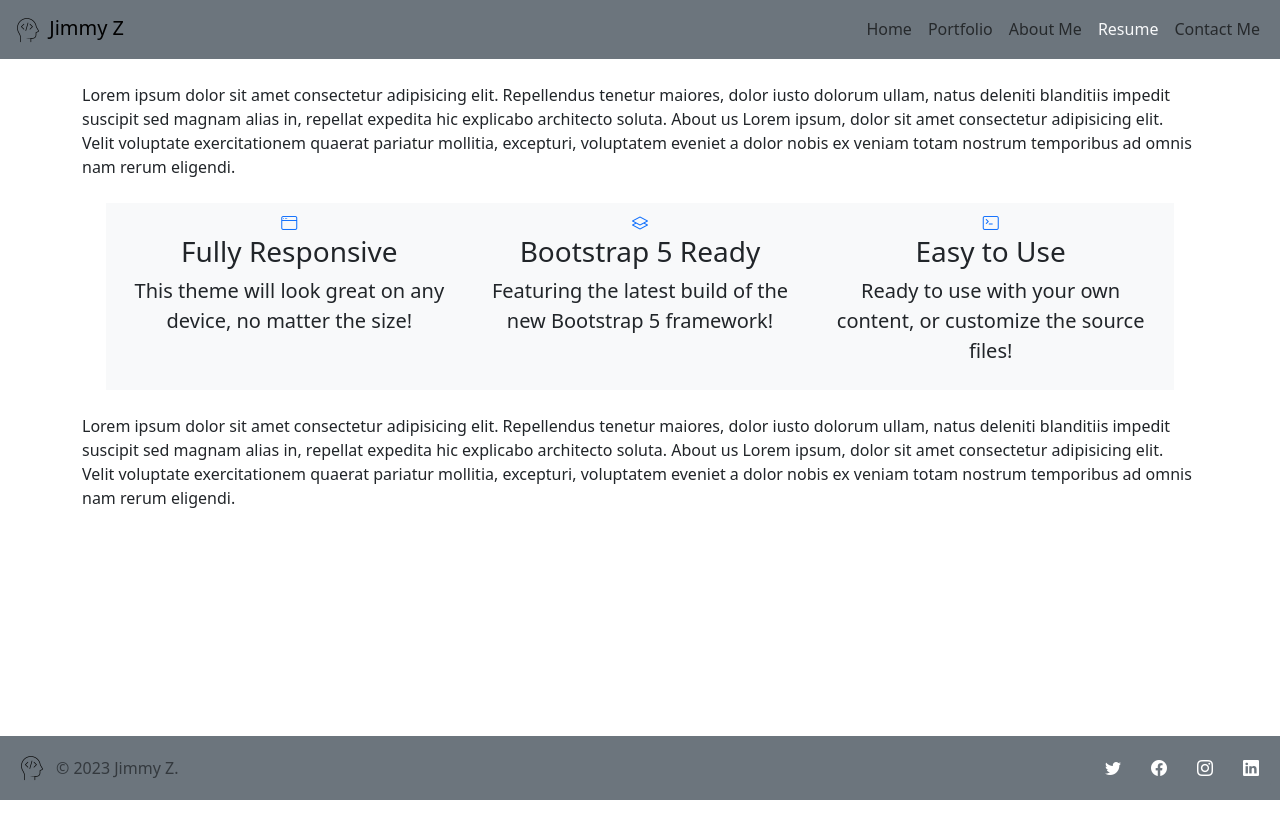
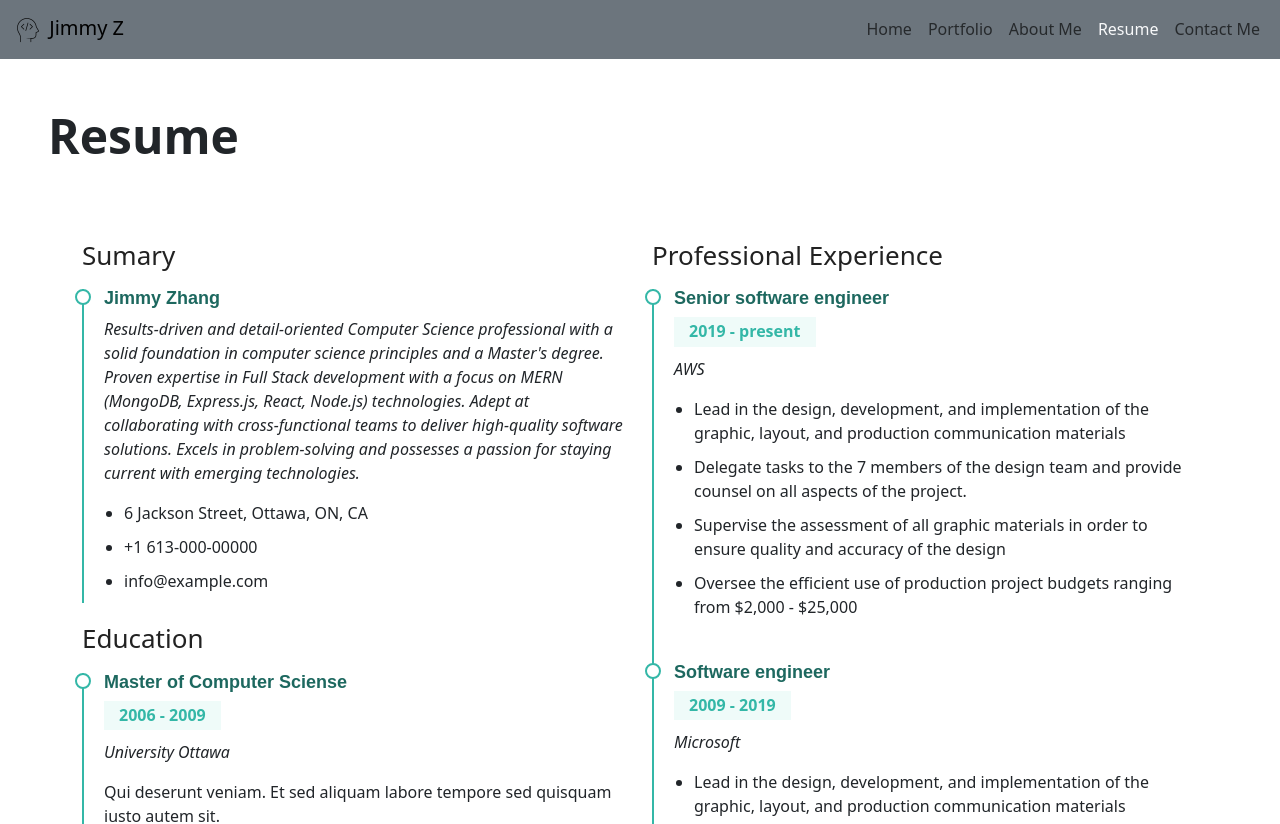
Before and after one commit to jizhang80/ReactPortfolio, a React (Vite) app: page /resume in a window 1280 px wide. Shown: the top 824 px of the page. Before the commit the page ends 800 px from the top, so only its background shows below. Built offline with nearby package versions, Linux system fonts and the light colour scheme.

Commit message:
resume done

```diff
--- /dev/null
+++ b/src/components/Resume.css
@@ -0,0 +1,57 @@
+.resume .resume-title {
+  font-size: 26px;
+  font-weight: 400;
+  margin-top: 20px;
+  margin-bottom: 20px;
+  color: #222222;
+}
+
+.resume .resume-item {
+  padding: 0 0 20px 20px;
+  margin-top: -2px;
+  border-left: 2px solid #34b7a7;
+  position: relative;
+}
+
+.resume .resume-item h4 {
+  line-height: 18px;
+  font-size: 18px;
+  font-weight: 600;
+  font-family: "Poppins", sans-serif;
+  color: #1d685f;
+  margin-bottom: 10px;
+}
+
+.resume .resume-item h5 {
+  font-size: 16px;
+  background: #effbf9;
+  padding: 5px 15px;
+  display: inline-block;
+  font-weight: 600;
+  margin-bottom: 10px;
+  color: #34b7a7;
+}
+
+.resume .resume-item ul {
+  padding-left: 20px;
+}
+
+.resume .resume-item ul li {
+  padding-bottom: 10px;
+}
+
+.resume .resume-item:last-child {
+  padding-bottom: 0;
+}
+
+.resume .resume-item::before {
+  content: "";
+  position: absolute;
+  width: 16px;
+  height: 16px;
+  border-radius: 50px;
+  left: -9px;
+  top: 0;
+  background: #fff;
+  border: 2px solid #34b7a7;
+}
--- /dev/null
+++ b/src/components/Resume.jsx
@@ -0,0 +1,40 @@
+import './Resume.css'
+import ResumeItem from './UI/ResumeItem'
+
+export default function Resume({props}) {
+	return (
+		<section id="resume" className="resume">
+	      <div className="container" data-aos="fade-up">
+	        <div className="row">
+
+	          <div className="col-lg-6">
+	            <h3 className="resume-title">Sumary</h3>
+	            <div className="resume-item pb-0">
+	              <h4>{props.name}</h4>
+	              <p><em>{props.sumary}</em></p>
+	              <div className="my-2">
+	              	<ul>
+	              		<li>{props.contactAddress}</li>
+	              		<li>{props.contactPhone}</li>
+	              		<li>{props.contactEmail}</li>
+	              	</ul>
+	              </div>
+	            </div>
+
+	            <h3 className="resume-title">Education</h3>
+	            {props.educations.map((item, index) => (
+	            	<ResumeItem key={index} props={item} />
+	            	))}
+	          </div>
+
+	          <div className="col-lg-6">
+	           	<h3 className="resume-title">Professional Experience</h3>
+	           	{props.jobs.map((item, index) => (
+	            	<ResumeItem props={item} key={index}/>
+	            	))}
+	          </div>
+	        </div>
+	      </div>
+	    </section>
+		);
+}
--- /dev/null
+++ b/src/components/UI/ResumeItem.jsx
@@ -0,0 +1,26 @@
+function Description({description}) {
+	if (Array.isArray(description)) {
+		return(
+			<ul>
+				{description.map((item, index) => (
+					<li key={index}>{item}</li>
+					))}
+			</ul>
+			);
+	} else {
+		return(<p>{description}</p>);
+	}
+}
+
+export default function ResumeItem({key, props}) {
+	return (
+		<div key={key} className="resume-item">
+            <h4>{props.title}</h4>
+            <h5>{props.startTime} - {props.endTime}</h5>
+            <p><em>{props.institution}</em></p>
+            <div className="my-2">
+            	<Description description={props.description} />
+            </div>
+        </div>
+	);
+}
--- a/src/pages/HomePage.jsx
+++ b/src/pages/HomePage.jsx
@@ -11,7 +11,7 @@ export default function HomePage() {
   <section className="d-flex flex-column align-items-center h-100 bg-local-home">
     <div className="container d-flex flex-column align-items-center aos-init aos-animate" data-aos="zoom-in" data-aos-delay="100">
       <div className="my-5 w-50 local-text-editor">
-        <div className="local-title-bar"> typed.js -- bash -- 80x10 </div>
+        <div className="local-title-bar"> -- bash -- 80x10 </div>
           <TypedTxt
   		      stringsArray={typedData}
   		      textSize="fs-1"
@@ -20,9 +20,11 @@ export default function HomePage() {
      <div className="mt-5 pt-5 d-flex flex-column text-light align-items-center">
       <h3>Jimmy Zhang</h3>
       <h6>I'm a professional Fullstack MERN developer</h6>
-      <Button
-            text="About Me"
-      />
+      <form action="/about">
+        <Button
+              text="About Me"
+        />
+      </form>
       </div>
     </div>
   </section>
--- a/src/pages/ProjectsData.jsx
+++ b/src/pages/ProjectsData.jsx
@@ -1,4 +1,3 @@
-// typed.js data
 export const projectsData = [
   {
     id: 1,
--- /dev/null
+++ b/src/pages/ResumeData.jsx
@@ -0,0 +1,56 @@
+export const ResumeData = {
+	name: "Jimmy Zhang",
+	sumary: "\
+			Results-driven and detail-oriented Computer Science professional with a solid foundation \
+            in computer science principles and a Master's degree. \
+            Proven expertise in Full Stack development with a focus on MERN \
+            (MongoDB, Express.js, React, Node.js) technologies. \
+            Adept at collaborating with cross-functional teams to deliver high-quality software solutions. \
+            Excels in problem-solving and possesses a passion for staying current with emerging technologies.\
+            ",
+	contactAddress: "6 Jackson Street, Ottawa, ON, CA",
+	contactPhone: "+1 613-000-00000",
+	contactEmail: "info@example.com",
+	educations: [
+		{
+			title: "Master of Computer Sciense",
+			startTime: "2006",
+			endTime: "2009",
+			institution: "University Ottawa",
+			description: "Qui deserunt veniam. Et sed aliquam labore tempore sed quisquam iusto autem sit."
+		},
+		{
+			title: "Bachlor of Computer Sciense",
+			startTime: "2002",
+			endTime: "2006",
+			institution: "University Ottawa",
+			description: "Qui deserunt veniam. Et sed aliquam labore tempore sed quisquam iusto autem sit."
+		},
+		],
+	jobs: [
+		{
+			title: "Senior software engineer",
+			startTime: "2019",
+			endTime: "present",
+			institution: "AWS",
+			description: [
+					"Lead in the design, development, and implementation of the graphic, layout, and production communication materials",
+					"Delegate tasks to the 7 members of the design team and provide counsel on all aspects of the project.",
+					"Supervise the assessment of all graphic materials in order to ensure quality and accuracy of the design",
+					"Oversee the efficient use of production project budgets ranging from $2,000 - $25,000",
+				],
+		},
+		{
+			title: "Software engineer",
+			startTime: "2009",
+			endTime: "2019",
+			institution: "Microsoft",
+			description: [
+					"Lead in the design, development, and implementation of the graphic, layout, and production communication materials",
+					"Delegate tasks to the 7 members of the design team and provide counsel on all aspects of the project.",
+					"Supervise the assessment of all graphic materials in order to ensure quality and accuracy of the design",
+					"Oversee the efficient use of production project budgets ranging from $2,000 - $25,000",
+				],
+		},
+		],
+}
--- a/src/pages/ResumePage.jsx
+++ b/src/pages/ResumePage.jsx
@@ -1,65 +1,15 @@
-// This is a static page mocking an "About Us" section for our fake user data
+import PageHeader from '../components/UI/PageHeader';
+import './resume.css';
+import Resume from '../components/Resume';
+import {ResumeData} from './ResumeData';
+
 export default function ResumePage() {
     return (
-      <div className="container pt-4">
-        <p>
-          Lorem ipsum dolor sit amet consectetur adipisicing elit. Repellendus
-          tenetur maiores, dolor iusto dolorum ullam, natus deleniti blanditiis
-          impedit suscipit sed magnam alias in, repellat expedita hic explicabo
-          architecto soluta. About us Lorem ipsum, dolor sit amet consectetur
-          adipisicing elit. Velit voluptate exercitationem quaerat pariatur
-          mollitia, excepturi, voluptatem eveniet a dolor nobis ex veniam totam
-          nostrum temporibus ad omnis nam rerum eligendi.
-        </p>
-        <section className="features-icons bg-light text-center m-4">
-          <div className="container">
-            <div className="row p-2">
-              <div className="col-lg-4">
-                <div className="features-icons-item mx-auto mb-5 mb-lg-0 mb-lg-3">
-                  <div className="features-icons-icon d-flex">
-                    <i className="bi-window m-auto text-primary" />
-                  </div>
-                  <h3>Fully Responsive</h3>
-                  <p className="lead mb-0">
-                    This theme will look great on any device, no matter the size!
-                  </p>
-                </div>
-              </div>
-              <div className="col-lg-4">
-                <div className="features-icons-item mx-auto mb-5 mb-lg-0 mb-lg-3">
-                  <div className="features-icons-icon d-flex">
-                    <i className="bi-layers m-auto text-primary" />
-                  </div>
-                  <h3>Bootstrap 5 Ready</h3>
-                  <p className="lead mb-0">
-                    Featuring the latest build of the new Bootstrap 5 framework!
-                  </p>
-                </div>
-              </div>
-              <div className="col-lg-4">
-                <div className="features-icons-item mx-auto mb-0 mb-lg-3">
-                  <div className="features-icons-icon d-flex">
-                    <i className="bi-terminal m-auto text-primary" />
-                  </div>
-                  <h3>Easy to Use</h3>
-                  <p className="lead mb-0">
-                    Ready to use with your own content, or customize the source
-                    files!
-                  </p>
-                </div>
-              </div>
-            </div>
-          </div>
-        </section>
-        <p>
-          Lorem ipsum dolor sit amet consectetur adipisicing elit. Repellendus
-          tenetur maiores, dolor iusto dolorum ullam, natus deleniti blanditiis
-          impedit suscipit sed magnam alias in, repellat expedita hic explicabo
-          architecto soluta. About us Lorem ipsum, dolor sit amet consectetur
-          adipisicing elit. Velit voluptate exercitationem quaerat pariatur
-          mollitia, excepturi, voluptatem eveniet a dolor nobis ex veniam totam
-          nostrum temporibus ad omnis nam rerum eligendi.
-        </p>
+      <>
+      <div className='m-5'>
+        <PageHeader text={"Resume"} />
       </div>
+      <Resume props={ResumeData} />
+    </>
     );
   }
--- /dev/null
+++ b/src/pages/resume.css
@@ -0,0 +1,57 @@
+.resume .resume-title {
+  font-size: 26px;
+  font-weight: 400;
+  margin-top: 20px;
+  margin-bottom: 20px;
+  color: #222222;
+}
+
+.resume .resume-item {
+  padding: 0 0 20px 20px;
+  margin-top: -2px;
+  border-left: 2px solid #34b7a7;
+  position: relative;
+}
+
+.resume .resume-item h4 {
+  line-height: 18px;
+  font-size: 18px;
+  font-weight: 600;
+  font-family: "Poppins", sans-serif;
+  color: #1d685f;
+  margin-bottom: 10px;
+}
+
+.resume .resume-item h5 {
+  font-size: 16px;
+  background: #effbf9;
+  padding: 5px 15px;
+  display: inline-block;
+  font-weight: 600;
+  margin-bottom: 10px;
+  color: #34b7a7;
+}
+
+.resume .resume-item ul {
+  padding-left: 20px;
+}
+
+.resume .resume-item ul li {
+  padding-bottom: 10px;
+}
+
+.resume .resume-item:last-child {
+  padding-bottom: 0;
+}
+
+.resume .resume-item::before {
+  content: "";
+  position: absolute;
+  width: 16px;
+  height: 16px;
+  border-radius: 50px;
+  left: -9px;
+  top: 0;
+  background: #fff;
+  border: 2px solid #34b7a7;
+}
```
